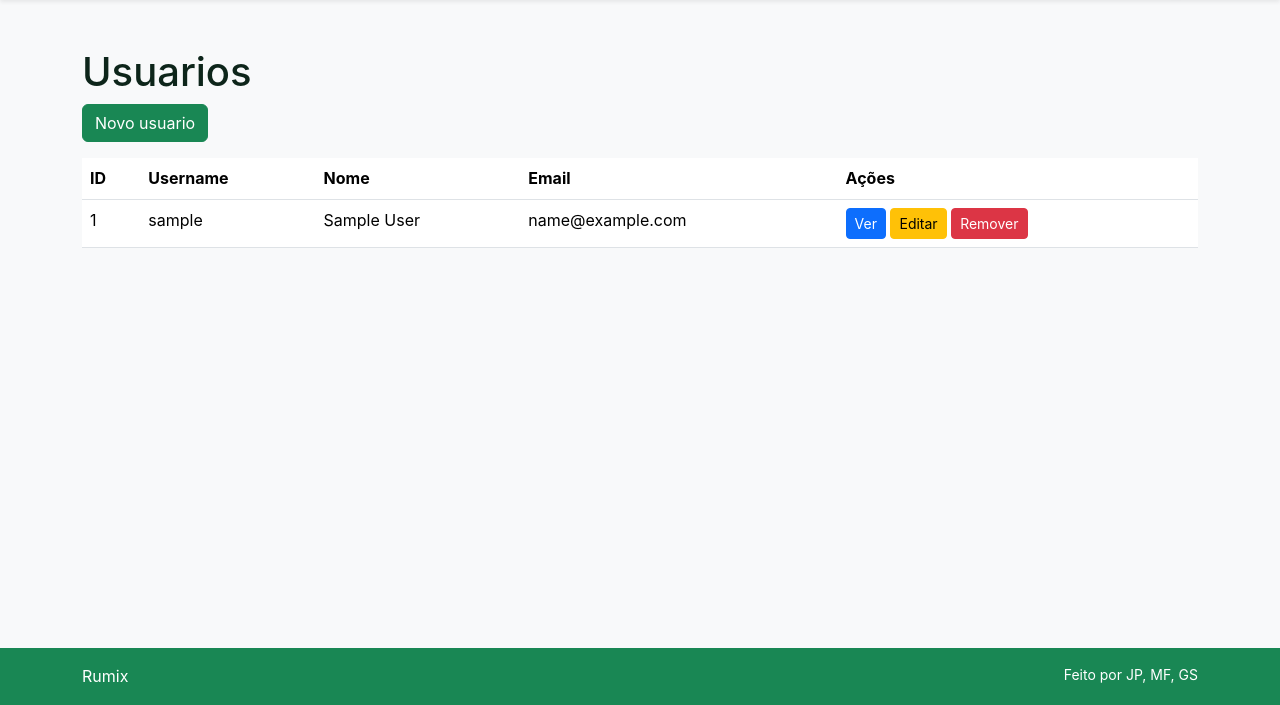
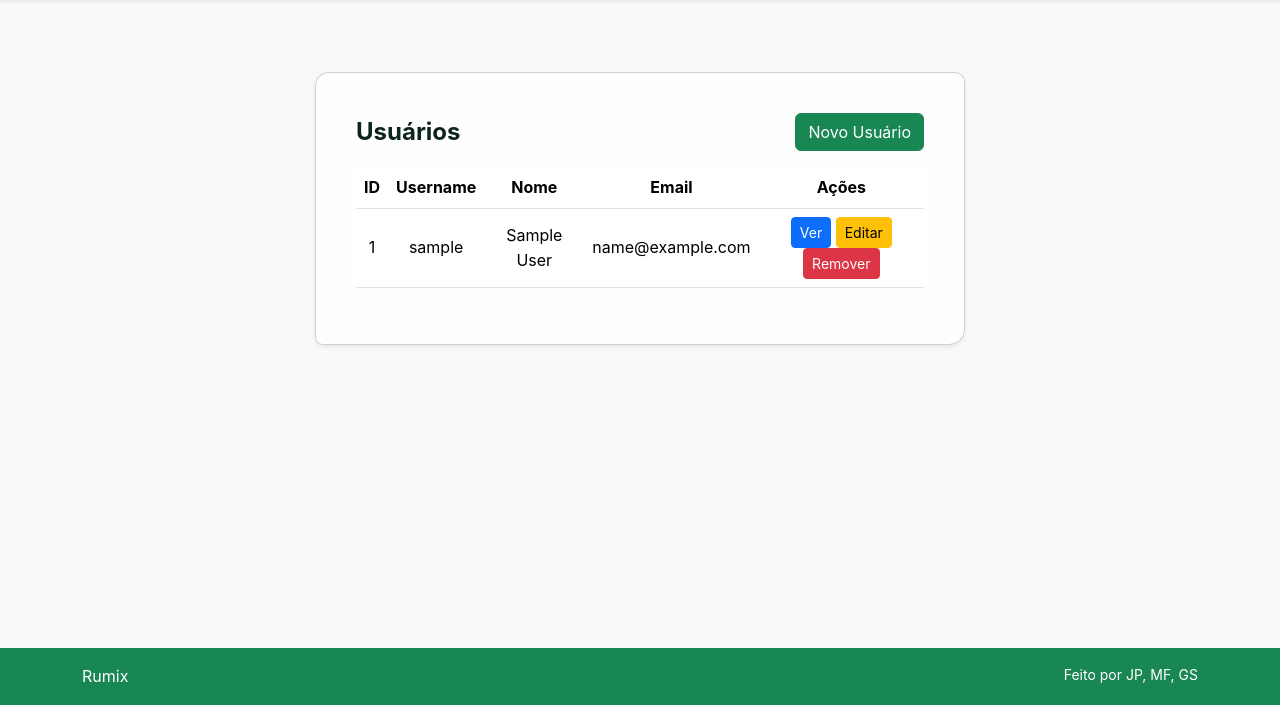
Before and after one commit to MatheusFabSouza/Rumix, a Django app: page /usuarios/ in a window 1280 px wide. Shown: the part 95-800 px from the top of the page. Run offline with Django 5.2, Linux system fonts and the light colour scheme; the visitor is signed in with stand-in values (Sample User, id 1); data comes from the database, SQL or seed files in the repository; some libraries are stand-ins or nearby versions.

Commit message:
adicionando mais cards em forms que eu esqueci de padronizar.

```diff
--- a/usuarios/templates/usuarios/tabela_usuarios.html
+++ b/usuarios/templates/usuarios/tabela_usuarios.html
@@ -1,12 +1,28 @@
 {% extends "rumix/base.html" %}
 {% load static %}
 {% block title %}Usuarios | Rumix{% endblock %}
+
 {% block content %}
-<h1>Usuarios</h1>
-<a href="{% url 'usuarios:usuarios_novo' %}" class="btn btn-success mb-3">Novo usuario</a>
-<table class="table">
+<div class="card form-card shadow-sm mt-4" style="max-width: 650px; margin: 0 auto;">
+
+
+    <div class="d-flex justify-content-between align-items-center mb-3">
+        <h2 class="m-0">Usuários</h2>
+        <a href="{% url 'usuarios:usuarios_novo' %}" class="btn btn-success">
+            Novo Usuário
+        </a>
+    </div>
+
+    <div class="table-responsive">
+        <table class="table table-hover align-middle">
             <thead>
-    <tr><th>ID</th><th>Username</th><th>Nome</th><th>Email</th><th>Ações</th></tr>
+                <tr>
+                    <th>ID</th>
+                    <th>Username</th>
+                    <th>Nome</th>
+                    <th>Email</th>
+                    <th class="text-center">Ações</th>
+                </tr>
             </thead>
             <tbody>
                 {% for u in usuarios %}
@@ -15,15 +31,22 @@
                     <td>{{ u.username }}</td>
                     <td>{{ u.get_full_name }}</td>
                     <td>{{ u.email }}</td>
-      <td>
+                    <td class="text-center">
                         <a class="btn btn-sm btn-primary" href="{% url 'usuarios:usuarios_detalhar' u.id %}">Ver</a>
                         <a class="btn btn-sm btn-warning" href="{% url 'usuarios:usuarios_editar' u.id %}">Editar</a>
                         <a class="btn btn-sm btn-danger" href="{% url 'usuarios:usuarios_remover' u.id %}">Remover</a>
                     </td>
                 </tr>
                 {% empty %}
-    <tr><td colspan="5">Nenhum usuario.</td></tr>
+                <tr>
+                    <td colspan="5" class="text-center text-muted py-3">
+                        Nenhum usuário cadastrado.
+                    </td>
+                </tr>
                 {% endfor %}
             </tbody>
         </table>
+    </div>
+
+</div>
 {% endblock %}
```
Also changed, not shown: usuarios/templates/usuarios/editar.html (+19 -7 lines). Lines whose indentation alone changed are shown as unchanged.
